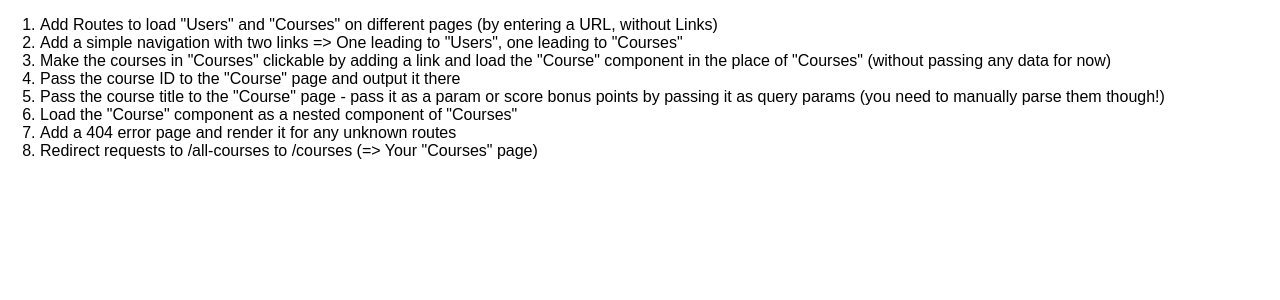
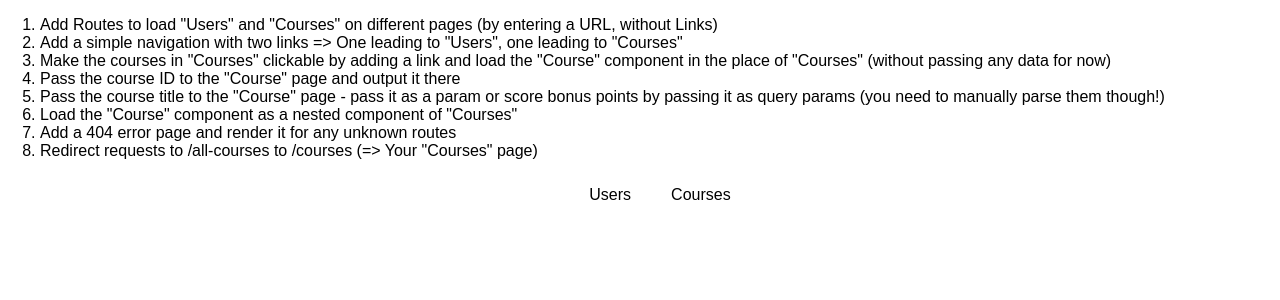
Before and after one commit to CsabaTheKiss/react-routing, a React (Create React App) app: page / in a window 1280 px wide. Shown: the top 300 px of the page. Built offline with nearby package versions, Linux system fonts and the light colour scheme.

Commit message:
Added basic routing

```diff
--- a/src/App.js
+++ b/src/App.js
@@ -1,4 +1,5 @@
 import React, { Component } from 'react';
+import { Route, BrowserRouter, Link } from 'react-router-dom';
 
 import Courses from './containers/Courses/Courses';
 import Users from './containers/Users/Users';
@@ -6,6 +7,7 @@ import Users from './containers/Users/Users';
 class App extends Component {
   render () {
     return (
+      <BrowserRouter>
         <div className="App">
           <ol style={{textAlign: 'left'}}>
             <li>Add Routes to load "Users" and "Courses" on different pages (by entering a URL, without Links)</li>
@@ -17,7 +19,17 @@ class App extends Component {
             <li>Add a 404 error page and render it for any unknown routes</li>
             <li>Redirect requests to /all-courses to /courses (=> Your "Courses" page)</li>
           </ol>
+          <nav>
+            <ul>
+              <li><Link to="/Users">Users</Link></li>
+              <li><Link to="/Courses">Courses</Link></li>
+            </ul>
+          </nav>
+
+          <Route path="/users" component={Users} />
+          <Route path="/courses" component={Courses} />
         </div>
+      </BrowserRouter>
     );
   }
 }
--- a/src/index.css
+++ b/src/index.css
@@ -4,3 +4,22 @@ body {
   font-family: sans-serif;
   text-align: center;
 }
+
+.App nav ul {
+  list-style: none;
+}
+
+.App nav ul li {
+  display: inline-block;
+  margin: 10px 20px;
+  text-decoration: none;
+}
+
+.App nav ul li a {
+  text-decoration: none;
+  color: black;
+}
+
+.App nav ul li a:hover {
+  color: orange;
+}
```
Also changed, not shown: how-to-use.txt (deleted), 1 other file (tests, documents, lock files or other folders). Lines whose indentation alone changed are shown as unchanged.
